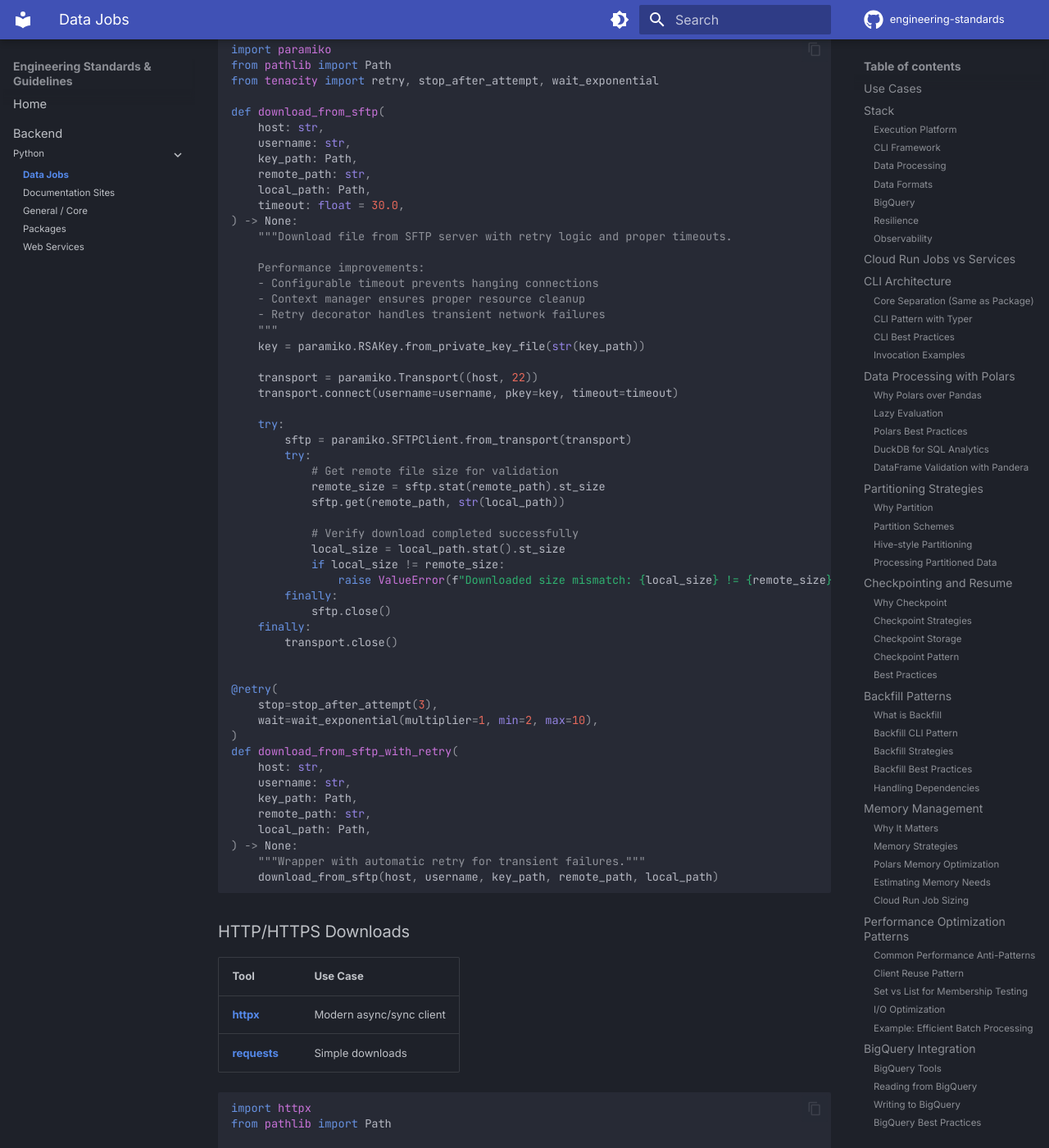
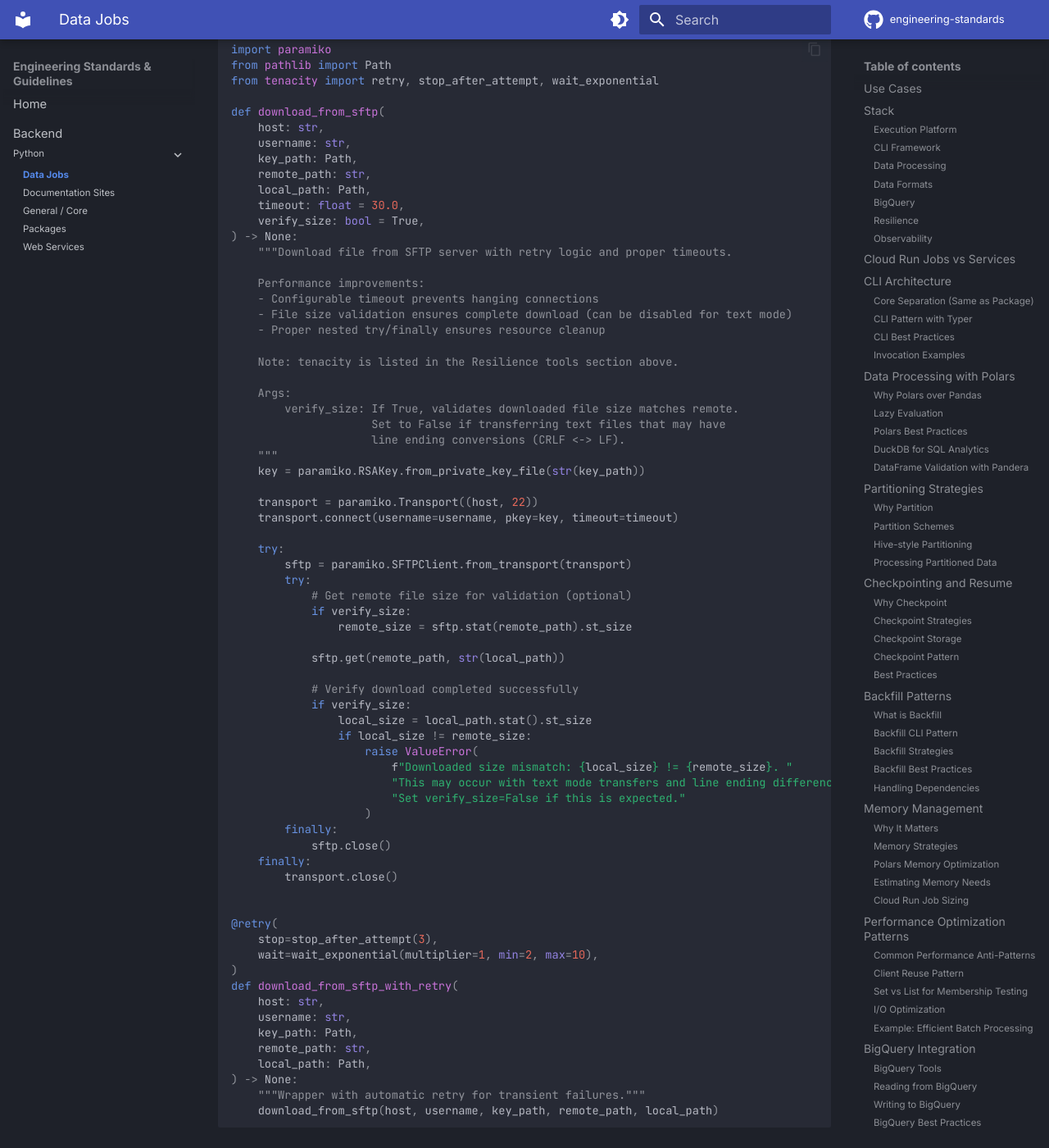
Before and after one commit to landerox/engineering-standards, an MkDocs documentation site: the page built from docs/backend/python/data-jobs.md, in a window 1280 px wide and 1400 px high, scrolled down 27150 px. Shown: the whole window at 82% size. Built offline with MkDocs 1.6.1 and Material for MkDocs 9.7.7, drawn with Linux system fonts in a browser that asks for light colours; comment, search, counter and statistics services are not loaded.

Commit message:
Address code review feedback
- Clarify module caching pattern benefits (mainly caches ImportError checks)
- Add verify_size parameter to SFTP download with text mode warning
- Add note about tenacity being documented in tools section
- Improve error message for file size mismatches
- Remove duplicate code block that was causing markdown imbalance

Co-authored-by: landerox <93047937+landerox@users.noreply.github.com>

```diff
--- a/docs/backend/python/data-jobs.md
+++ b/docs/backend/python/data-jobs.md
@@ -922,13 +922,21 @@ def download_from_sftp(
     remote_path: str,
     local_path: Path,
     timeout: float = 30.0,
+    verify_size: bool = True,
 ) -> None:
     """Download file from SFTP server with retry logic and proper timeouts.
 
     Performance improvements:
     - Configurable timeout prevents hanging connections
-    - Context manager ensures proper resource cleanup
-    - Retry decorator handles transient network failures
+    - File size validation ensures complete download (can be disabled for text mode)
+    - Proper nested try/finally ensures resource cleanup
+
+    Note: tenacity is listed in the Resilience tools section above.
+
+    Args:
+        verify_size: If True, validates downloaded file size matches remote.
+                     Set to False if transferring text files that may have
+                     line ending conversions (CRLF <-> LF).
     """
     key = paramiko.RSAKey.from_private_key_file(str(key_path))
 
@@ -938,14 +946,21 @@ def download_from_sftp(
     try:
         sftp = paramiko.SFTPClient.from_transport(transport)
         try:
-            # Get remote file size for validation
-            remote_size = sftp.stat(remote_path).st_size
+            # Get remote file size for validation (optional)
+            if verify_size:
+                remote_size = sftp.stat(remote_path).st_size
+
             sftp.get(remote_path, str(local_path))
 
             # Verify download completed successfully
-            local_size = local_path.stat().st_size
-            if local_size != remote_size:
-                raise ValueError(f"Downloaded size mismatch: {local_size} != {remote_size}")
+            if verify_size:
+                local_size = local_path.stat().st_size
+                if local_size != remote_size:
+                    raise ValueError(
+                        f"Downloaded size mismatch: {local_size} != {remote_size}. "
+                        "This may occur with text mode transfers and line ending differences. "
+                        "Set verify_size=False if this is expected."
+                    )
         finally:
             sftp.close()
     finally:
```
Also changed, not shown: docs/backend/python/packages.md (+10 -6 lines).
